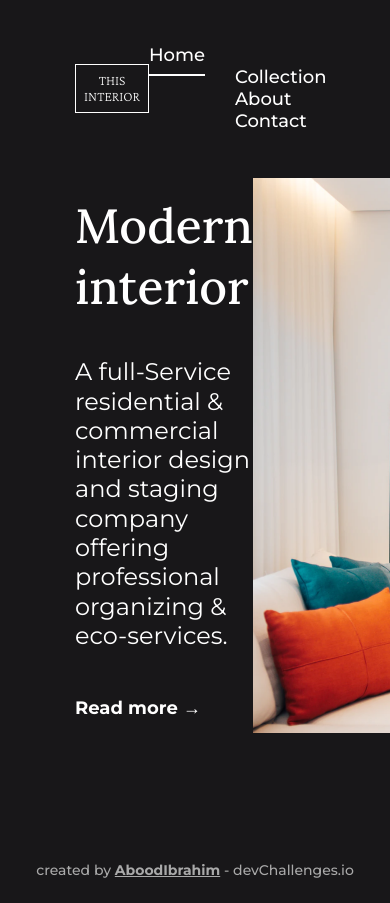
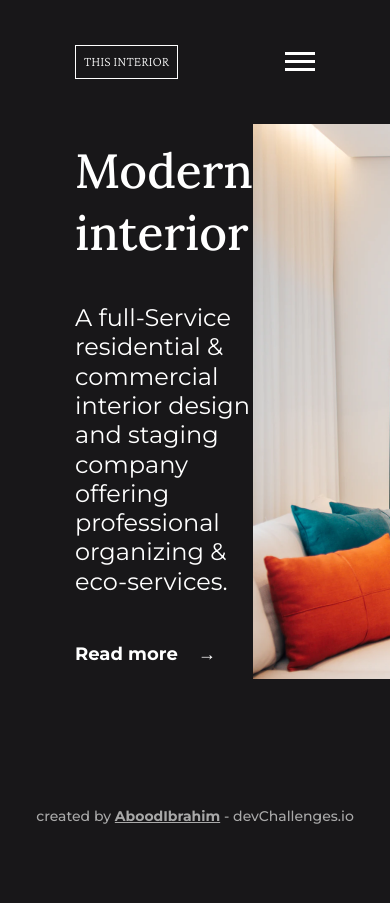
Before and after one commit to AI-Elbaz/interior-consultant, a plain HTML site: page index.html in a window 390 px wide. Shown: the top 903 px of the page. After the commit the page ends 849 px from the top, so only its background shows below. Drawn offline with nearby package versions, Linux system fonts and the light colour scheme.

Commit message:
responsive navbar

```diff
--- a/index.html
+++ b/index.html
@@ -6,18 +6,27 @@
   <meta name="viewport" content="width=device-width, initial-scale=1.0">
   <title>Interior Consultant</title>
   <link rel="stylesheet" href="style/style.css">
+  <script defer src="js/script.js"></script>
 </head>
 <body>
   <div class="page">
     <div class="container">
-      <nav>
-        <button>this interior</button>
-        <ul>
-          <li class="active"><a href="">Home</a></li>
-          <li><a href="">Collection</a></li>
-          <li><a href="">About</a></li>
-          <li><a href="">Contact</a></li>
-        </ul>
+      <nav class="mobile">
+        <button class="main-btn">this interior</button>
+        <button class="menu-btn" id="menu-btn">
+          <div class="slice"></div>
+          <div class="slice"></div>
+          <div class="slice"></div>
+        </button>
+
+        <div class="container collapsed">
+          <ul class="menu">
+            <li class="active"><a href="#">Home</a></li>
+            <li><a href="#">Collection</a></li>
+            <li><a href="#">About</a></li>
+            <li><a href="#">Contact</a></li>
+          </ul>
+        </div>
       </nav>
     </div>
 
@@ -31,8 +40,7 @@
             staging company offering professional
             organizing & eco-services.
           </p>
-
-          <a href="#">Read more &#8594;</a>
+          <a href="#">Read more <span>&#8594;</span></a>
         </div>
 
         <div class="view">
--- /dev/null
+++ b/js/script.js
@@ -0,0 +1,6 @@
+var menuBtn = document.getElementById('menu-btn')
+var menuContainer = document.querySelector('.mobile .container')
+
+menuBtn.addEventListener('click', () => {
+    menuContainer.classList.toggle('collapsed')
+});
--- a/style/style.css
+++ b/style/style.css
@@ -21,6 +21,7 @@ body {
 
 .container {
     display: flex;
+    align-items: center;
     justify-content: center;
 }
 
@@ -32,7 +33,7 @@ nav {
     justify-content: space-between;
 }
 
-nav button {
+nav .main-btn {
     padding: 8px;
     color: #fff;
     height: fit-content;
@@ -47,12 +48,12 @@ nav button {
     transition: 0.3s ease-in-out;
 }
 
-nav button:hover {
+nav .main-btn:hover {
     color: #181719;
     background-color: #fff;
 }
 
-nav ul > li {
+nav .menu > li {
     list-style: none;
     display: inline;
     font-size: 18px;
@@ -67,13 +68,59 @@ li a {
     text-decoration: none;
 }
 
-nav ul > li:first-of-type {
+nav .menu > li:first-of-type {
     margin-left: 0;
 }
 
-nav ul > li.active {
+nav .menu > li.active {
+    width: fit-content;
     padding-bottom: 8px;
     border-bottom: 2px solid #fff;
+}
+
+/* Mobile navbar modifications */
+nav .menu-btn {
+    z-index: 3;
+    width: 30px;
+    border: none;
+    display: none;
+    cursor: pointer;
+    background-color: transparent;
+}
+
+.menu-btn .slice {
+    height: 3px;
+    width: 100%;
+    margin-bottom: 5px;
+    background-color: #fff;
+}
+
+.menu-btn .slice:last-of-type {
+    margin-bottom: 0;
+}
+
+.mobile .container {
+    top: 0;
+    left: 0;
+    z-index: 2;
+    width: 100vw;
+    height: 100vh;
+    position: absolute;
+    background-color: #181719;
+}
+
+.mobile .container.collapsed {
+    display: none;
+}
+
+.mobile .menu > li {
+    display: block;
+    margin: 32px auto !important;
+    text-align: center;
+}
+
+.mobile .menu-btn {
+    display: block;
 }
 
 .content {
@@ -117,11 +164,16 @@ nav ul > li.active {
     font-family: 'Montserrat', sans-serif;
 }
 
+.description a span {
+    margin-left: 15px;
+}
+
 .content .view {
     position: relative;
 }
 
 .view > img {
+    z-index: 1;
     width: 737px;
 }
 
```
